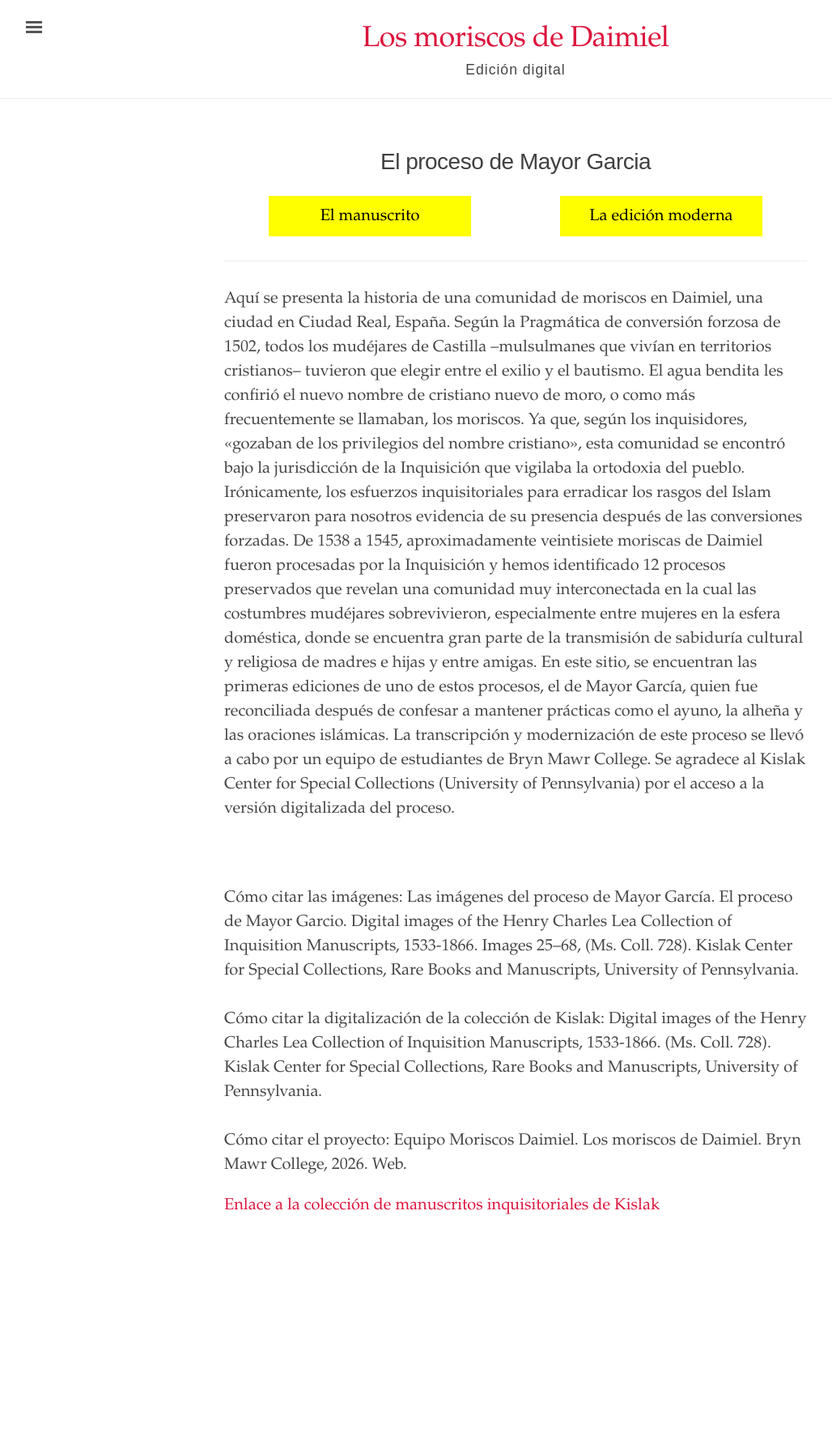
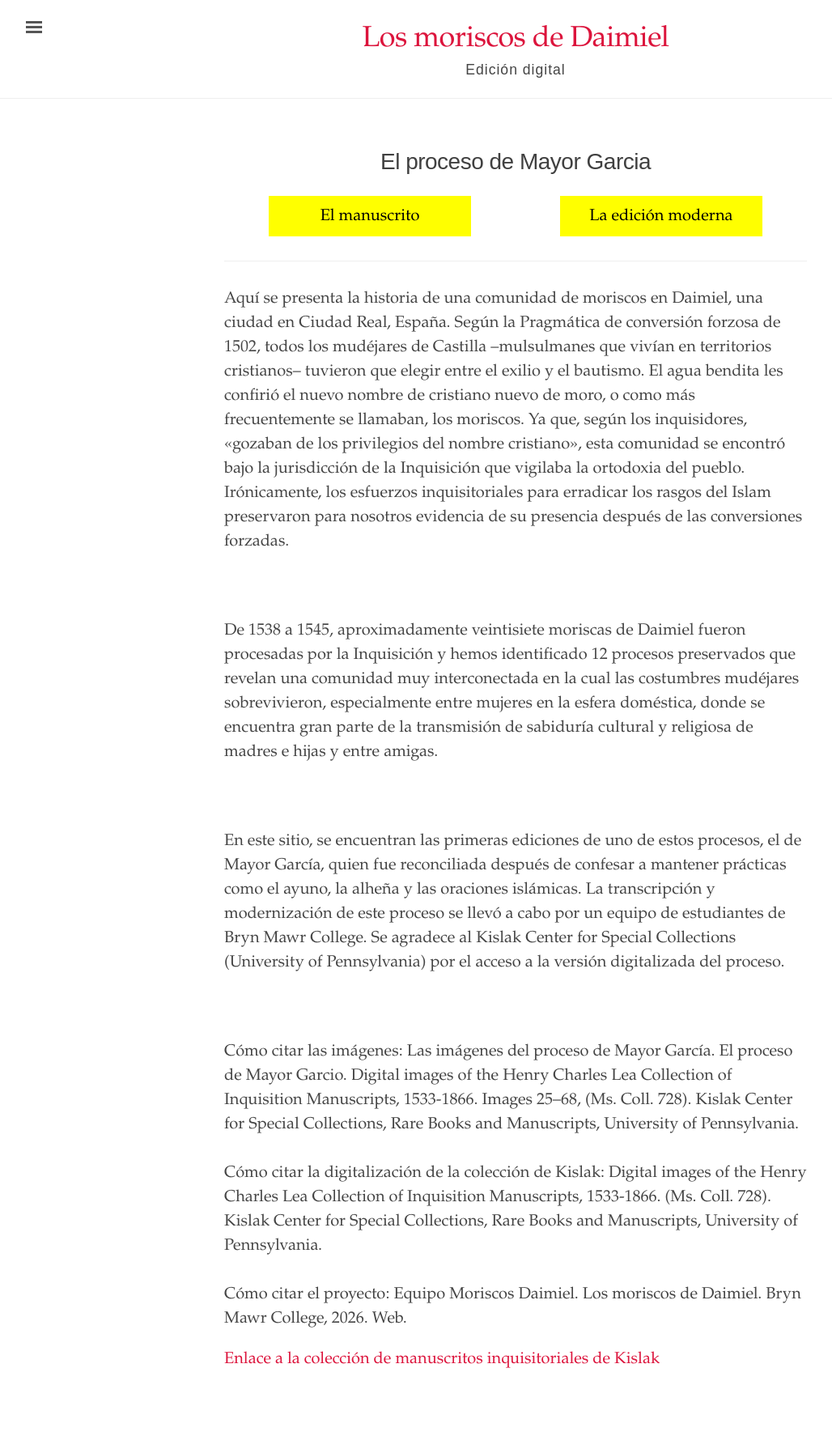
Before and after one commit to digbmc/moriscos-daimel, a Jekyll site: the page built from index.html, in a window 1280 px wide. Shown: the whole page at 81% size, without its empty margins (3-1031 px from the left). Built offline with Jekyll 4.4.1, drawn with Linux system fonts in a browser that asks for light colours; before the commit the page ends 1584 px from its top, so only the background shows below that.

Commit message:
Update index.html

```diff
--- a/index.html
+++ b/index.html
@@ -36,13 +36,17 @@ title: Inicio
   Inquisición que vigilaba la ortodoxia del pueblo. Irónicamente, los esfuerzos inquisitoriales para
   erradicar los rasgos del Islam preservaron para nosotros evidencia de su presencia después de
   las conversiones forzadas.
-
+</p>
+<br><br>
+<p>
   De 1538 a 1545, aproximadamente veintisiete moriscas de Daimiel fueron procesadas por la
   Inquisición y hemos identificado 12 procesos preservados que revelan una comunidad muy
   interconectada en la cual las costumbres mudéjares sobrevivieron, especialmente entre
   mujeres en la esfera doméstica, donde se encuentra gran parte de la transmisión de sabiduría
   cultural y religiosa de madres e hijas y entre amigas.
-
+</p>
+<br><br>
+<p>
   En este sitio, se encuentran las primeras ediciones de uno de estos procesos, el de Mayor
   García, quien fue reconciliada después de confesar a mantener prácticas como el ayuno, la
   alheña y las oraciones islámicas. La transcripción y modernización de este proceso se llevó a
```
